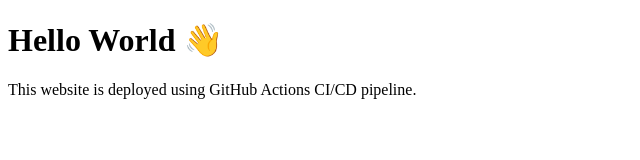
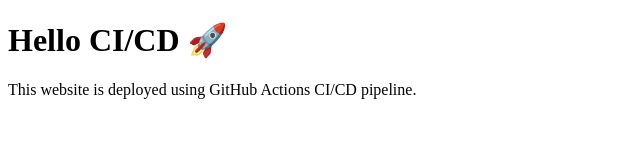
Before and after one commit to hri-techno/cicd-html-project, a plain HTML site: page index.html in a window 1280 px wide. Shown: the whole page, without its empty margins (0-640 px from the left). Drawn offline with Linux system fonts and the light colour scheme.

Commit message:
Update website content

```diff
--- a/index.html
+++ b/index.html
@@ -4,7 +4,7 @@
     <title>My First CI/CD Project</title>
 </head>
 <body>
-    <h1>Hello World 👋</h1>
+    <h1>Hello CI/CD 🚀</h1>
     <p>This website is deployed using GitHub Actions CI/CD pipeline.</p>
 </body>
 </html>
```
